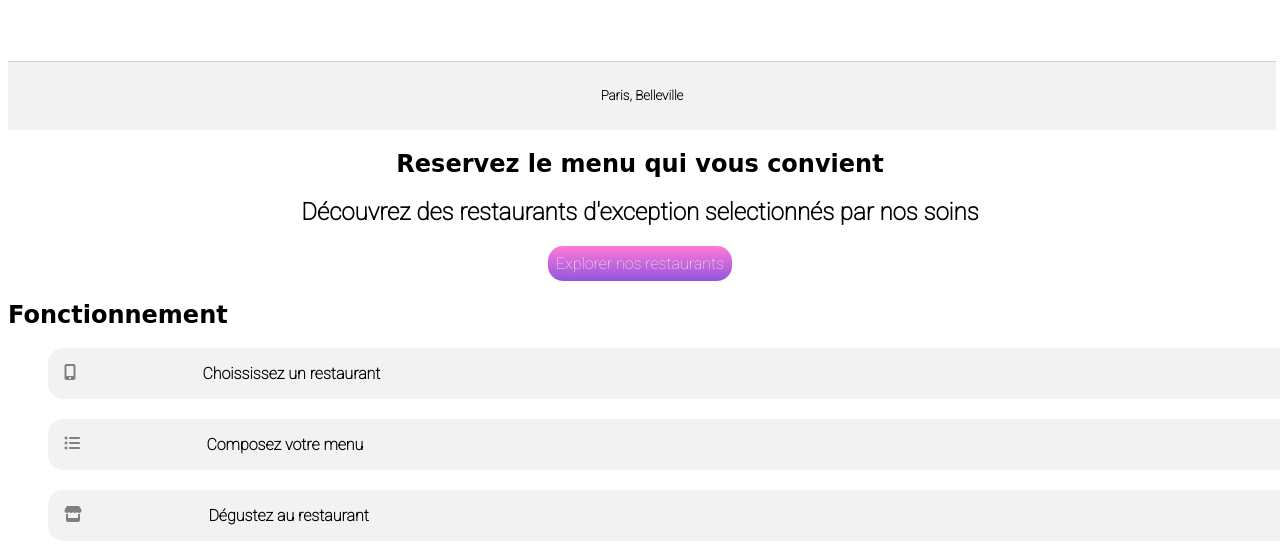
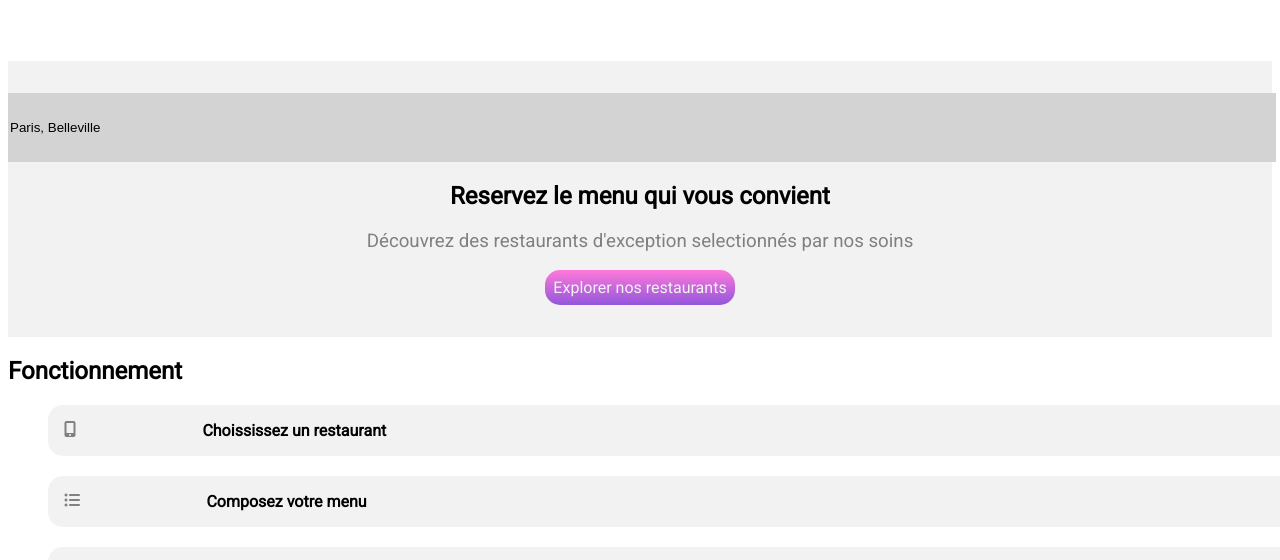
Before and after one commit to ahach/AlixHachellaf_3_01112021, a plain HTML site: page index.html in a window 1280 px wide. Shown: the part 229-789 px from the top of the page. Drawn offline with Linux system fonts and the light colour scheme; files whose address does not match are found by name; a web font is replaced by a local one.

Commit message:
updated_0211

```diff
--- a/CSS/style.scss
+++ b/CSS/style.scss
@@ -19,7 +19,9 @@ $anim_dur:3.7s;
 @mixin button{
     background: $colour-secondary;
     padding: 0.5em; border-radius:$border_rad;
-    text-align: center; font-size: 1em; color: $back-clr; font-family: $font_body; border: none; font-style: bold;}
+    text-align: center; font-size: 1em; color: $back-clr;
+    font-family: $font_body;
+    border: none; font-style: bold;}
 
     /*keyframes et specificités sur le loading spinner*/
 
@@ -77,7 +79,7 @@ $anim_dur:3.7s;
      opacity:0;
 }
 }
-.animation_chargement {display: flex;flex-direction:column;}
+.animation_chargement {display: flex;flex-direction:column;
 span {
     font-family: $font_title; background-color: white;
     font-weight: 2px;
@@ -87,8 +89,8 @@ span {
     border-right:10px solid white;
     opacity:0;
     animation: back $anim_dur forwards;
-}
-.bloc_page{width: 100%; position: center; cursor: pointer;}
+}}
+.bloc_page{width: 100%; position: center; cursor: pointer; font-family: $font_body;}
 
 .header__logo {margin-left: 10%; float: center; margin-right:10%; margin-bottom: 5%;
  img {width: 100%; }
@@ -96,16 +98,22 @@ span {
 
 
 .slogan {position:center; text-align: center;
-    font-family: $font_title; font-weight: bold;
-.zone_recherche{@include fontoption;
-    text-align:center; padding-top:2em; padding-bottom:2em; width: 100%; background-color: $back-clr; border: $border; border-top: solid 0.5px lightgray;
+    @include fontoption;
+    padding-top:2em;
+    padding-bottom:2em;
+    width: 100%;
+    background-color: $back-clr;
+    .zone_recherche{
+    border: $border;
+    border-top: solid 1px lightgray;
+    background-color: lightgray;
+    padding-top:2em;
+    padding-bottom:2em;
+    width: 100%;
 }
 }
-h1{ font-family: $font_title;
+h3{ font-weight: lighter;color:grey;
 }
-    h2 {
-        font-family: $font_body;
-    }
 
     .bouton {
         @include button;
--- a/index.html
+++ b/index.html
@@ -5,8 +5,8 @@
     <meta name="viewport" content="width=device-width, initial-scale=1.0" />
     <meta http-equiv="X-UA-Compatible" content="ie=edge" />
     <link
-      href="https://fonts.googleapis.com/css?family=Roboto:100,900i"
-      rel="stylesheet"/>
+    <link href="https://fonts.googleapis.com/css2?family=Roboto:wght@100;400&family=Shrikhand&display=swap"
+    rel="stylesheet">
     <link
       href="https://fonts.googleapis.com/css2?family=Shrikhand&display=swap"
       rel="stylesheet"
@@ -26,13 +26,13 @@
   <section class="slogan">
           <form>
         <input type="text" class= "zone_recherche" name="recherche" value= "Paris, Belleville" id="recherche" /></form>
-<h1>Reservez le menu qui vous convient</h1>
-<h2>Découvrez des restaurants d'exception selectionnés par nos soins</h2>
+<h2>Reservez le menu qui vous convient</h2>
+  <h3>Découvrez des restaurants d'exception selectionnés par nos soins</h3>
           <form><input type="button" class="bouton" value="Explorer nos restaurants"/></form>
         </section>
 
         <section class="fonctionnement">
-    <h1>Fonctionnement</h1>
+    <h2>Fonctionnement</h2>
 <ul>
   <li><a href=""><i class="fas fa-mobile-alt"></i>Choississez un restaurant</a></li>
   <li><a href=""><i class="fas fa-list-ul"></i>Composez votre menu</a></li>
@@ -40,7 +40,7 @@
 </ul>
     </section>
     <section class="restaurants">
-<h1>Restaurants</h1>
+<h2>Restaurants</h2>
 <ul>
   <li><a href="page1_palettedugout.html"><img src="images\restaurants\palette_du_gout.jpg" alt="Palette du goût"><br/><span>La palette du goût </span><p>Menilmontant</p><i class="far fa-heart"></i></a></li>
   <li><a href="page2_noteenchantee.html"><img src="images\restaurants\note_enchantée.jpg" alt="Note enchantée"><br/><span>La note enchantée </span><p>Charonne</p><i class="far fa-heart"></i></a></li>
```
Also changed, not shown: CSS/style.css, 1 other file.
